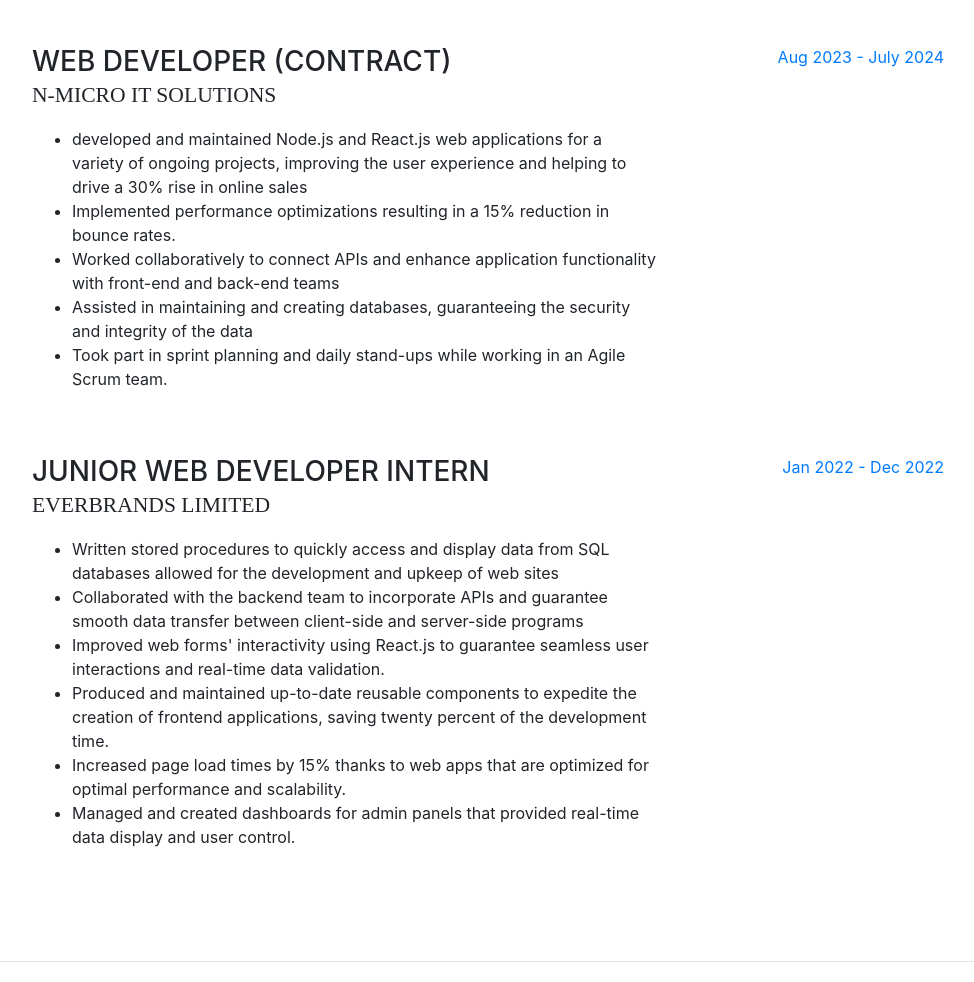
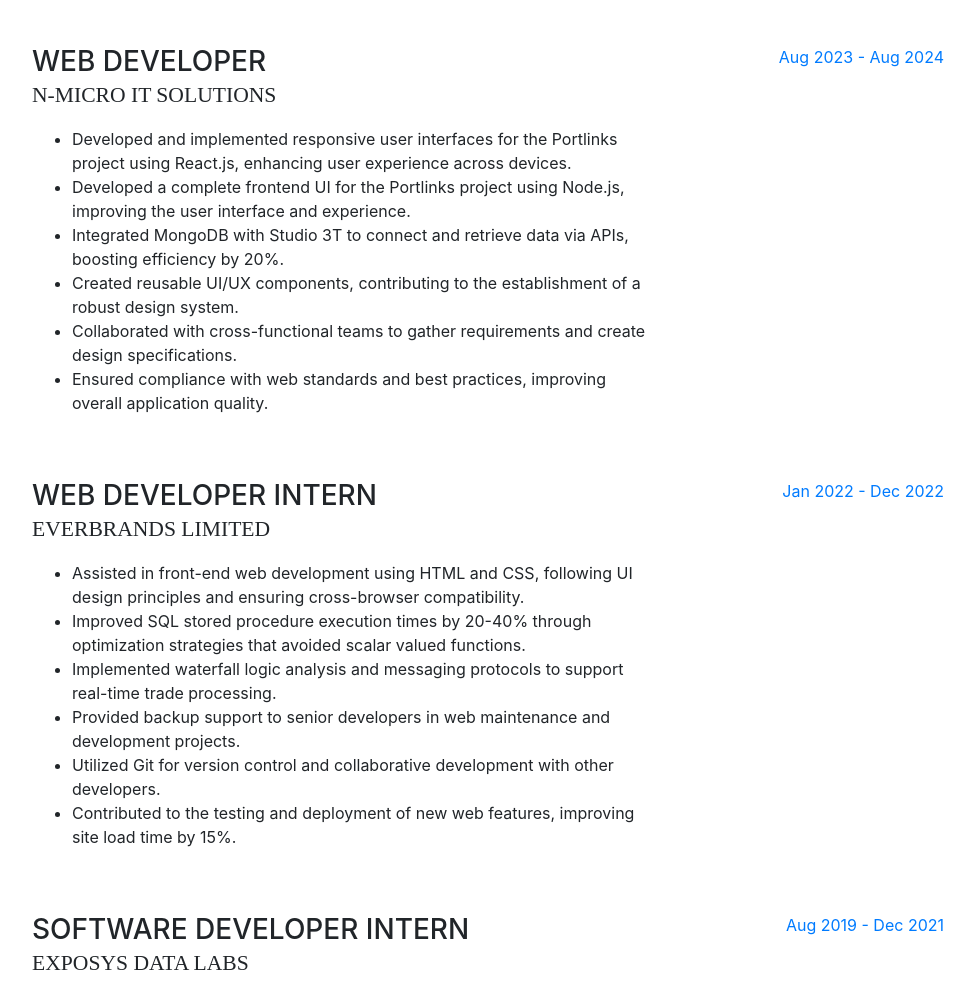
Before and after one commit to vishwa-p/Vishwapatelwebsite, a website with bundled scripts: page index2.html in a window 1280 px wide. Shown: the part 889-1871 px from the top of the page, without its empty margins (288-1262 px from the left). Built offline with nearby package versions, Linux system fonts and the light colour scheme; a web font is replaced by a local one.

Commit message:
projects added

```diff
--- a/index2.html
+++ b/index2.html
@@ -126,49 +126,35 @@
 
         <div class="resume-item d-flex flex-column flex-md-row mb-5">
           <div class="resume-content mr-auto">
-            <h3 class="mb-0">WEB DEVELOPER (CONTRACT)</h3>
+            <h3 class="mb-0">WEB DEVELOPER</h3>
             <div class="subheading mb-3">N-MICRO IT SOLUTIONS
             </div>
             <ul>
-              <li>developed and maintained Node.js and React.js web applications for a variety of
-                ongoing projects, improving the user experience and helping to drive a 30% rise in
-                online sales</li>
-              <li>Implemented performance optimizations resulting in a 15% reduction in bounce
-                rates.</li>
-                <li>Worked collaboratively to connect APIs and enhance application functionality with
-                  front-end and back-end teams</li>
-                  <li>Assisted in maintaining and creating databases, guaranteeing the security and
-                    integrity of the data
-                    </li>
-                    <li>Took part in sprint planning and daily stand-ups while working in an Agile Scrum
-                      team.</li>
+              <li>Developed and implemented responsive user interfaces for the Portlinks project using React.js, enhancing user experience across devices.</li>
+              <li>Developed a complete frontend UI for the Portlinks project using Node.js, improving the user interface and experience.</li>
+              <li>Integrated MongoDB with Studio 3T to connect and retrieve data via APIs, boosting efficiency by 20%.</li>
+              <li>Created reusable UI/UX components, contributing to the establishment of a robust design system.</li>
+              <li>Collaborated with cross-functional teams to gather requirements and create design specifications.</li>
+              <li>Ensured compliance with web standards and best practices, improving overall application quality.</li>
             </ul>
           </div>
           <div class="resume-date text-md-right">
-            <span class="text-primary">Aug 2023 - July 2024</span>
+            <span class="text-primary">Aug 2023 - Aug 2024</span>
           </div>
         </div>
 
         <div class="resume-item d-flex flex-column flex-md-row mb-5">
           <div class="resume-content mr-auto">
-            <h3 class="mb-0">Junior Web Developer Intern</h3>
+            <h3 class="mb-0">Web Developer Intern</h3>
             <div class="subheading mb-3">EverBrands Limited
             </div>
             <ul>
-              <li>Written stored procedures to quickly access and display data from SQL databases
-                allowed for the development and upkeep of web sites</li>
-                <li>Collaborated with the backend team to incorporate APIs and guarantee smooth data
-                  transfer between client-side and server-side programs</li>
-                  <li>Improved web forms' interactivity using React.js to guarantee seamless user
-                    interactions and real-time data validation.</li>
-                    <li>Produced and maintained up-to-date reusable components to expedite the creation
-                      of frontend applications, saving twenty percent of the development time.</li>
-                      <li>Increased page load times by 15% thanks to web apps that are optimized for optimal
-                        performance and scalability.
-                        </li>
-                        <li>Managed and created dashboards for admin panels that provided real-time data
-                          display and user control.
-                          </li>
+            <li>Assisted in front-end web development using HTML and CSS, following UI design principles and ensuring cross-browser compatibility.</li>
+            <li>Improved SQL stored procedure execution times by 20-40% through optimization strategies that avoided scalar valued functions.</li>
+            <li>Implemented waterfall logic analysis and messaging protocols to support real-time trade processing.</li>
+            <li>Provided backup support to senior developers in web maintenance and development projects.</li>
+            <li>Utilized Git for version control and collaborative development with other developers.</li>
+            <li>Contributed to the testing and deployment of new web features, improving site load time by 15%.</li>
             </ul>
             <p></p>
           </div>
@@ -177,20 +163,22 @@
           </div>
         </div>
 
-        <!-- <div class="resume-item d-flex flex-column flex-md-row mb-5">
+        <div class="resume-item d-flex flex-column flex-md-row mb-5">
           <div class="resume-content mr-auto">
-            <h3 class="mb-0">Full-Stack Developer Intern</h3>
-            <div class="subheading mb-3">Equator TechSolutions</div>
+            <h3 class="mb-0">Software Developer Intern</h3>
+            <div class="subheading mb-3">Exposys Data Labs</div>
             <ul>
-              <li>•Created front-end modules and user interfaces for client website with Bootstrap, HTML, CSS, and JavaScript.</li>
-              <li>Worked in collaboration with the design team to convert UI/UX wireframes into useful web pages</li>
-              <li>Worked together to convert UI/UX wireframes into usable web pages with the design team.</li>
+            <li>Designed and developed responsive, dynamic web applications using Next.js and React.</li>
+            <li>Styled complex UI components using Tailwind CSS and Tailwind Merge to ensure consistency across pages.</li>
+            <li>Promoted to the feature request team within 6 months by resolving 17 Jira tickets in a 4-week sprint and providing valuable insights during architectural and product design discussions.</li>
+            <li>Tracked, analyzed, and resolved issues reported by clients within 24 hours directly impacting client retention.</li>
+            <li>Managed live projects, collaborating with stakeholders from requirements through deployment using Jenkins CI/CD; adept in communication, problem-solving, and teamwork across waterfall, hybrid, agile, and scrum methodologies.</li>
             </ul>
           </div>
           <div class="resume-date text-md-right">
-            <span class="text-primary">Jan 2022 - Dec 2022</span>
+            <span class="text-primary">Aug 2019 - Dec 2021</span>
           </div>
-        </div> -->
+        </div>
       </div>
     </section>
 
@@ -361,6 +349,16 @@
 
         <div class="resume-item d-flex flex-column flex-md-row mb-5">
           <div class="resume-content mr-auto">
+            <h3 class="mb-0">AllConnect (1ForAll Business Portal), Toronto</h3>
+            <div class="subheading mb-3">Designed and deployed a custom business website using HTML5, CSS3, JavaScript, React.js, Node.js, and GoDaddy.Integrated features like product catalog, client interaction tools, and responsive design for mobile and desktop.Managed domain registration and hosting via GoDaddy , ensuring seamless deployment and uptime.Enhanced online presence, increasing user engagement and accessibility.</div>
+            <div><a href="https://1forall.in/" target="_blank">
+                <button style="background-color: grey; border-radius: 8px;">Demo</button></a>
+            </div>
+
+          </div>
+        </div>
+        <div class="resume-item d-flex flex-column flex-md-row mb-5">
+          <div class="resume-content mr-auto">
             <h3 class="mb-0">Everbrands Limited (Bootstrap, Email JS)</h3>
             <div class="subheading mb-3">Live website for company named "Everbrands Limited" to introduce about what
               does Everbrands does and by listing all the films Produced by team. Also it includes basic info for
```
